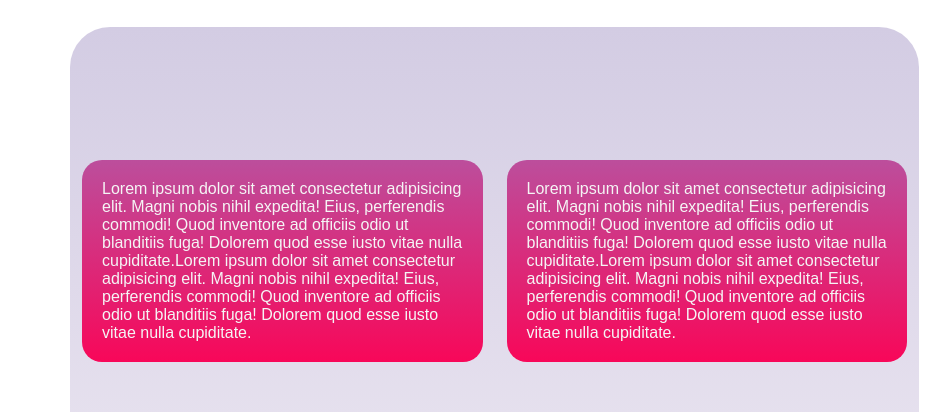
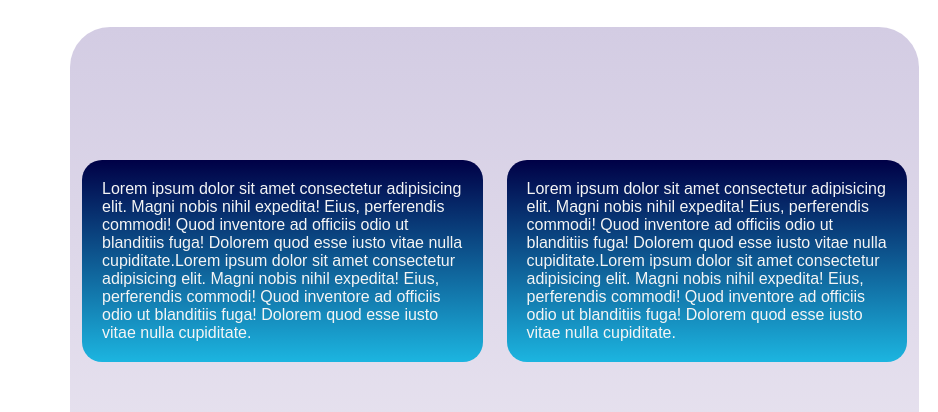
Before and after one commit to anashali01/MQ, a plain HTML site: page index.html in a window 1280 px wide. Shown: the part 689-1101 px from the top of the page, 0-938 px from the left. Drawn offline with Linux system fonts and the light colour scheme; grey boxes are pictures that could not be loaded.

Commit message:
color set finish

```diff
--- a/CSS/style.css
+++ b/CSS/style.css
@@ -119,7 +119,7 @@ p{
 }
 .sec-4 .cart-section .cart{
   padding: 20px;
-  background-image: linear-gradient(#BC4E9C,#F80759);
+  background-image: linear-gradient(#000046,#1CB5E0);
   color: whitesmoke;
   border-radius: 20px;
 }
--- a/index.html
+++ b/index.html
@@ -217,4 +217,4 @@
     </section>
 </body>
 
-</html>final color change ci
+</html>
```
